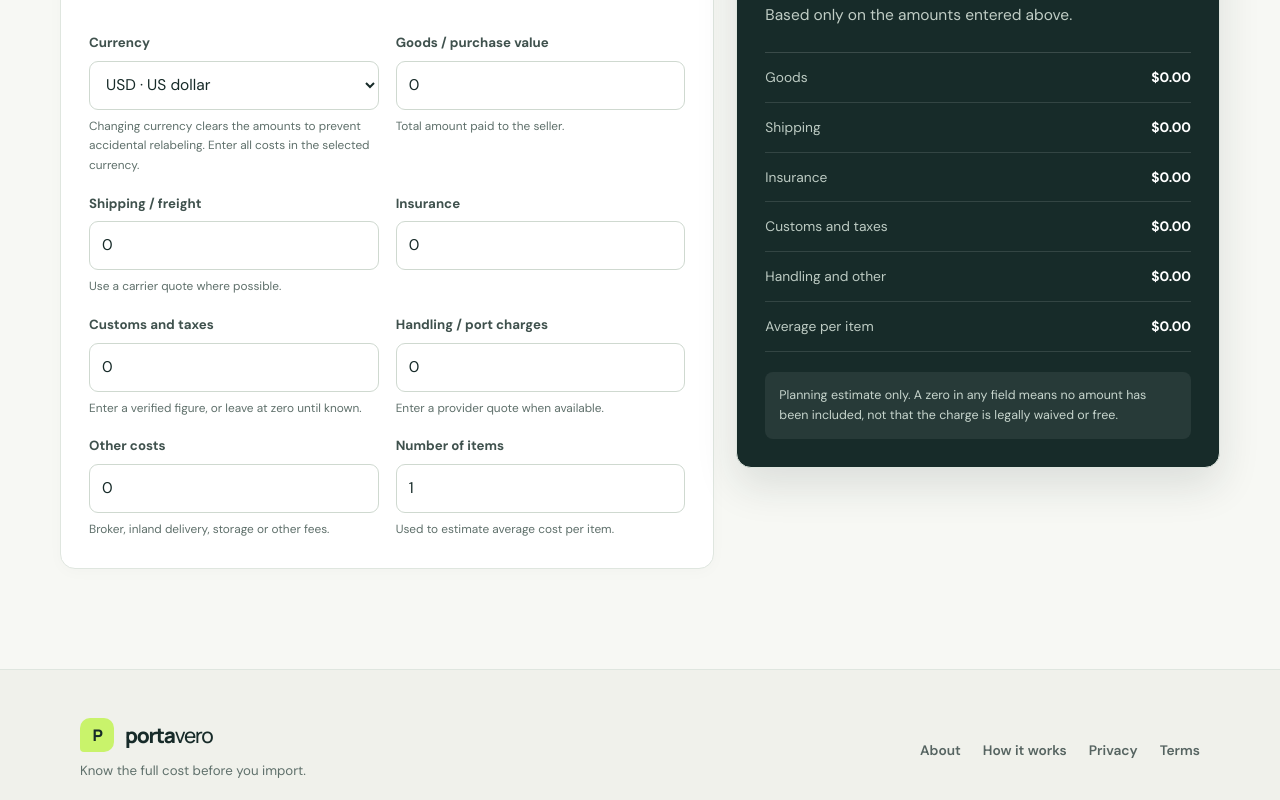
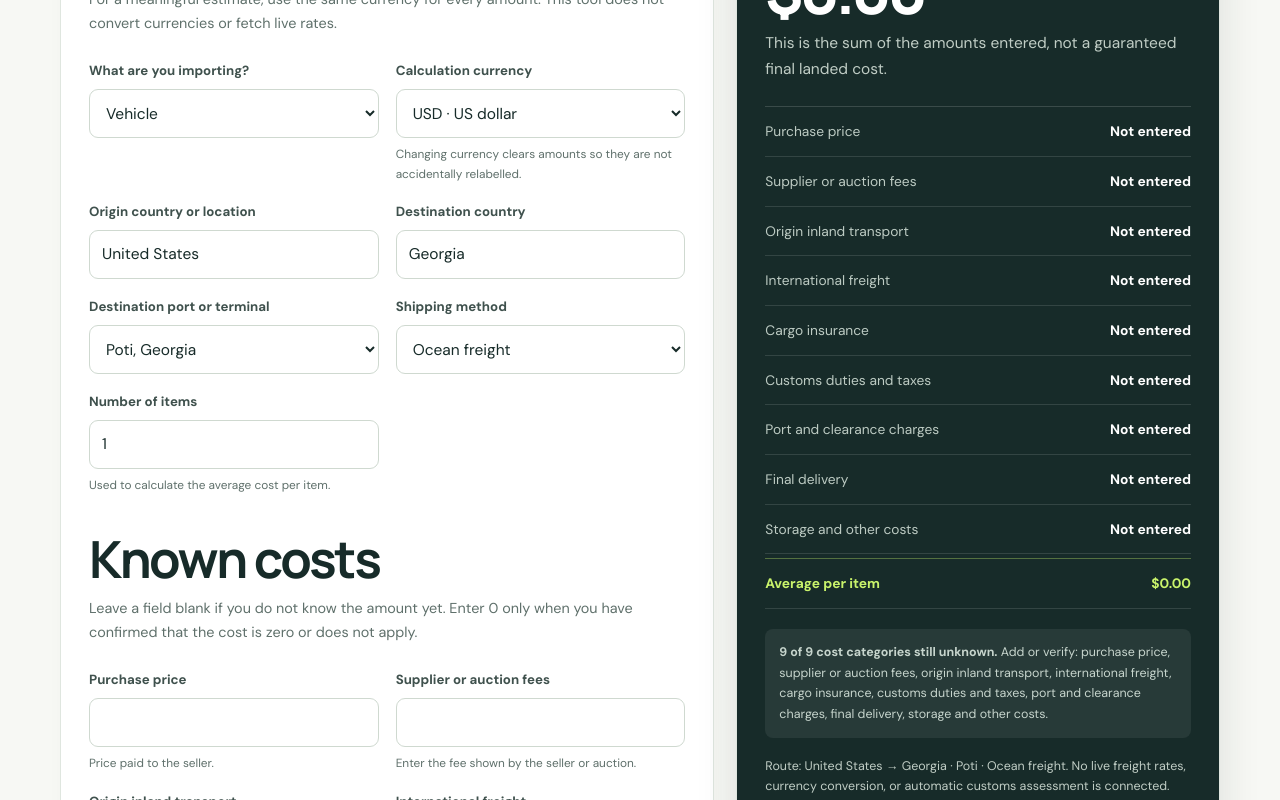
Before and after one commit to GIORGIO2032Q4E/portavero, a Next.js app: page /calculator in a window 1280 px wide. Shown: the part 720-1520 px from the top of the page. Built offline with nearby package versions, Linux system fonts and the light colour scheme; no server answers.

Commit message:
Make import calculator distinguish unknown costs

```diff
--- a/src/app/calculator/page.tsx
+++ b/src/app/calculator/page.tsx
@@ -2,98 +2,231 @@
 
 import { useMemo, useState } from "react";
 
-const money = (value: number, currency: string) =>
-  new Intl.NumberFormat("en-US", { style: "currency", currency, maximumFractionDigits: currency === "JPY" ? 0 : 2 }).format(value);
+type Currency = "USD" | "EUR" | "GBP" | "GEL" | "JPY";
+type CostKey = "purchase" | "supplier" | "inland" | "freight" | "insurance" | "customs" | "port" | "delivery" | "other";
 
-function NumberField({ id, label, value, onChange, hint, min = 0, step = "0.01" }: {
-  id: string; label: string; value: number; onChange: (value: number) => void; hint?: string; min?: number; step?: string;
+type CostValues = Record<CostKey, number | null>;
+
+const costFields: { key: CostKey; label: string; hint: string }[] = [
+  { key: "purchase", label: "Purchase price", hint: "Price paid to the seller." },
+  { key: "supplier", label: "Supplier or auction fees", hint: "Enter the fee shown by the seller or auction." },
+  { key: "inland", label: "Origin inland transport", hint: "Transport to the export port or warehouse." },
+  { key: "freight", label: "International freight", hint: "Use a carrier quote where possible." },
+  { key: "insurance", label: "Cargo insurance", hint: "Leave blank until confirmed if you do not know it." },
+  { key: "customs", label: "Customs duties and taxes", hint: "Enter a verified estimate from an official source or professional." },
+  { key: "port", label: "Port and clearance charges", hint: "Destination handling, broker and documentation fees." },
+  { key: "delivery", label: "Final delivery", hint: "Transport from the port to the final destination." },
+  { key: "other", label: "Storage and other costs", hint: "Any additional known expense." }
+];
+
+const emptyCosts: CostValues = {
+  purchase: null,
+  supplier: null,
+  inland: null,
+  freight: null,
+  insurance: null,
+  customs: null,
+  port: null,
+  delivery: null,
+  other: null
+};
+
+function money(value: number, currency: Currency) {
+  return new Intl.NumberFormat("en-US", {
+    style: "currency",
+    currency,
+    maximumFractionDigits: currency === "JPY" ? 0 : 2
+  }).format(value);
+}
+
+function NumberField({
+  id,
+  label,
+  value,
+  onChange,
+  hint
+}: {
+  id: string;
+  label: string;
+  value: number | null;
+  onChange: (value: number | null) => void;
+  hint?: string;
 }) {
   return (
     <div className="field">
       <label htmlFor={id}>{label}</label>
-      <input id={id} type="number" min={min} step={step} value={value} onChange={(event) => {
-          const parsed = Number(event.target.value);
-          onChange(Number.isFinite(parsed) ? Math.max(0, parsed) : 0);
-        }} />
+      <input
+        id={id}
+        type="number"
+        min="0"
+        step="0.01"
+        inputMode="decimal"
+        value={value ?? ""}
+        onChange={(event) => {
+          const raw = event.target.value;
+          if (raw === "") {
+            onChange(null);
+            return;
+          }
+          const parsed = Number(raw);
+          onChange(Number.isFinite(parsed) && parsed >= 0 ? parsed : null);
+        }}
+      />
       {hint && <small>{hint}</small>}
     </div>
   );
 }
 
 export default function CalculatorPage() {
-  const [currency, setCurrency] = useState("USD");
-  const [goods, setGoods] = useState(0);
-  const [shipping, setShipping] = useState(0);
-  const [insurance, setInsurance] = useState(0);
-  const [customs, setCustoms] = useState(0);
-  const [handling, setHandling] = useState(0);
-  const [other, setOther] = useState(0);
+  const [currency, setCurrency] = useState<Currency>("USD");
+  const [category, setCategory] = useState("Vehicle");
+  const [origin, setOrigin] = useState("United States");
+  const [destination, setDestination] = useState("Georgia");
+  const [destinationPort, setDestinationPort] = useState("Poti");
+  const [shippingMethod, setShippingMethod] = useState("Ocean freight");
   const [quantity, setQuantity] = useState(1);
+  const [costs, setCosts] = useState<CostValues>(emptyCosts);
 
-  const changeCurrency = (nextCurrency: string) => {
+  const result = useMemo(() => {
+    const enteredCosts = costFields.filter(({ key }) => costs[key] !== null);
+    const knownSubtotal = enteredCosts.reduce((sum, { key }) => sum + (costs[key] ?? 0), 0);
+    const unknownCosts = costFields.filter(({ key }) => costs[key] === null);
+    return {
+      knownSubtotal,
+      unknownCosts,
+      enteredCount: enteredCosts.length,
+      perItem: quantity > 0 ? knownSubtotal / quantity : knownSubtotal
+    };
+  }, [costs, quantity]);
+
+  function updateCost(key: CostKey, value: number | null) {
+    setCosts((current) => ({ ...current, [key]: value }));
+  }
+
+  function resetCalculator() {
+    setCurrency("USD");
+    setCategory("Vehicle");
+    setOrigin("United States");
+    setDestination("Georgia");
+    setDestinationPort("Poti");
+    setShippingMethod("Ocean freight");
+    setQuantity(1);
+    setCosts(emptyCosts);
+  }
+
+  function changeCurrency(nextCurrency: Currency) {
     if (nextCurrency === currency) return;
     setCurrency(nextCurrency);
-    setGoods(0);
-    setShipping(0);
-    setInsurance(0);
-    setCustoms(0);
-    setHandling(0);
-    setOther(0);
-  };
-
-  const result = useMemo(() => {
-    const subtotal = goods + shipping + insurance + customs + handling + other;
-    return { subtotal, perItem: quantity > 0 ? subtotal / quantity : subtotal };
-  }, [goods, shipping, insurance, customs, handling, other, quantity]);
+    setCosts(emptyCosts);
+  }
 
   return (
     <>
       <section className="page-hero">
         <div className="container">
-          <span className="eyebrow">Import planning tool</span>
-          <h1>See the cost beyond the price tag.</h1>
-          <p>Enter the costs you know to estimate your total import spend. Every amount is editable, and no customs rate or shipping quote is assumed to be live.</p>
+          <span className="eyebrow">Import cost calculator</span>
+          <h1>Build an import budget from real numbers.</h1>
+          <p>Add the charges you know, leave unknown costs blank, and see a transparent subtotal. Portavero does not invent freight quotes or silently count missing charges as free.</p>
         </div>
       </section>
       <section className="section">
         <div className="container tool-layout">
           <section className="panel">
-            <h2>Your shipment</h2>
-            <p className="panel-intro">Use one currency for every field. Convert amounts yourself before entering them if needed.</p>
+            <h2>Shipment details</h2>
+            <p className="panel-intro">For a meaningful estimate, use the same currency for every amount. This tool does not convert currencies or fetch live rates.</p>
             <div className="form-grid">
               <div className="field">
-                <label htmlFor="currency">Currency</label>
-                <select id="currency" value={currency} onChange={(event) => changeCurrency(event.target.value)}>
+                <label htmlFor="category">What are you importing?</label>
+                <select id="category" value={category} onChange={(event) => setCategory(event.target.value)}>
+                  <option>Vehicle</option>
+                  <option>Motorcycle</option>
+                  <option>Electronics</option>
+                  <option>Machinery</option>
+                  <option>General cargo</option>
+                  <option>Other goods</option>
+                </select>
+              </div>
+              <div className="field">
+                <label htmlFor="currency">Calculation currency</label>
+                <select id="currency" value={currency} onChange={(event) => changeCurrency(event.target.value as Currency)}>
                   <option value="USD">USD · US dollar</option>
                   <option value="EUR">EUR · Euro</option>
                   <option value="GBP">GBP · British pound</option>
                   <option value="GEL">GEL · Georgian lari</option>
                   <option value="JPY">JPY · Japanese yen</option>
                 </select>
-                <small>Changing currency clears the amounts to prevent accidental relabeling. Enter all costs in the selected currency.</small>
+                <small>Changing currency clears amounts so they are not accidentally relabelled.</small>
               </div>
-              <NumberField id="goods" label="Goods / purchase value" value={goods} onChange={setGoods} hint="Total amount paid to the seller." />
-              <NumberField id="shipping" label="Shipping / freight" value={shipping} onChange={setShipping} hint="Use a carrier quote where possible." />
-              <NumberField id="insurance" label="Insurance" value={insurance} onChange={setInsurance} />
-              <NumberField id="customs" label="Customs and taxes" value={customs} onChange={setCustoms} hint="Enter a verified figure, or leave at zero until known." />
-              <NumberField id="handling" label="Handling / port charges" value={handling} onChange={setHandling} hint="Enter a provider quote when available." />
-              <NumberField id="other" label="Other costs" value={other} onChange={setOther} hint="Broker, inland delivery, storage or other fees." />
-              <NumberField id="quantity" label="Number of items" value={quantity} onChange={(value) => setQuantity(Math.max(1, Math.round(value)))} min={1} step="1" hint="Used to estimate average cost per item." />
+              <div className="field">
+                <label htmlFor="origin">Origin country or location</label>
+                <input id="origin" value={origin} onChange={(event) => setOrigin(event.target.value)} maxLength={100} />
+              </div>
+              <div className="field">
+                <label htmlFor="destination">Destination country</label>
+                <input id="destination" value={destination} onChange={(event) => setDestination(event.target.value)} maxLength={100} />
+              </div>
+              <div className="field">
+                <label htmlFor="port">Destination port or terminal</label>
+                <select id="port" value={destinationPort} onChange={(event) => setDestinationPort(event.target.value)}>
+                  <option value="Poti">Poti, Georgia</option>
+                  <option value="Batumi">Batumi, Georgia</option>
+                  <option value="Other">Other / not selected</option>
+                </select>
+              </div>
+              <div className="field">
+                <label htmlFor="shipping-method">Shipping method</label>
+                <select id="shipping-method" value={shippingMethod} onChange={(event) => setShippingMethod(event.target.value)}>
+                  <option>Ocean freight</option>
+                  <option>Air freight</option>
+                  <option>Road transport</option>
+                  <option>Rail freight</option>
+                  <option>Not decided</option>
+                </select>
+              </div>
+              <NumberField id="quantity" label="Number of items" value={quantity} onChange={(value) => setQuantity(Math.max(1, Math.round(value ?? 1)))} hint="Used to calculate the average cost per item." />
             </div>
+            <h2 style={{ marginTop: 34 }}>Known costs</h2>
+            <p className="panel-intro">Leave a field blank if you do not know the amount yet. Enter 0 only when you have confirmed that the cost is zero or does not apply.</p>
+            <div className="form-grid">
+              {costFields.map((field) => (
+                <NumberField
+                  key={field.key}
+                  id={field.key}
+                  label={field.label}
+                  value={costs[field.key]}
+                  onChange={(value) => updateCost(field.key, value)}
+                  hint={field.hint}
+                />
+              ))}
+            </div>
+            <button type="button" className="button button-outline" onClick={resetCalculator} style={{ marginTop: 24 }}>Reset calculator</button>
           </section>
+
           <aside className="panel result-panel" aria-live="polite">
-            <span className="result-label">Estimated total</span>
-            <div className="result-total">{money(result.subtotal, currency)}</div>
-            <p>Based only on the amounts entered above.</p>
+            <span className="result-label">Known-cost subtotal</span>
+            <div className="result-total">{money(result.knownSubtotal, currency)}</div>
+            <p>This is the sum of the amounts entered, not a guaranteed final landed cost.</p>
             <div className="result-lines">
-              <div className="result-line"><span>Goods</span><strong>{money(goods, currency)}</strong></div>
-              <div className="result-line"><span>Shipping</span><strong>{money(shipping, currency)}</strong></div>
-              <div className="result-line"><span>Insurance</span><strong>{money(insurance, currency)}</strong></div>
-              <div className="result-line"><span>Customs and taxes</span><strong>{money(customs, currency)}</strong></div>
-              <div className="result-line"><span>Handling and other</span><strong>{money(handling + other, currency)}</strong></div>
-              <div className="result-line"><span>Average per item</span><strong>{money(result.perItem, currency)}</strong></div>
+              {costFields.map(({ key, label }) => (
+                <div className="result-line" key={key}>
+                  <span>{label}</span>
+                  <strong>{costs[key] === null ? "Not entered" : money(costs[key] ?? 0, currency)}</strong>
+                </div>
+              ))}
+              <div className="result-line result-line-total">
+                <span>Average per item</span>
+                <strong>{money(result.perItem, currency)}</strong>
+              </div>
             </div>
-            <div className="disclaimer">Planning estimate only. A zero in any field means no amount has been included, not that the charge is legally waived or free.</div>
+            <div className="disclaimer">
+              <strong>{result.unknownCosts.length} of {costFields.length} cost categories still unknown.</strong>
+              {result.unknownCosts.length > 0
+                ? ` Add or verify: ${result.unknownCosts.map(({ label }) => label.toLowerCase()).join(", ")}.`
+                : " All listed categories have an entered amount. Verify applicable taxes and fees with official sources before relying on the total."}
+            </div>
+            <p style={{ marginTop: 18, fontSize: ".78rem" }}>
+              Route: {origin.trim() || "Origin not specified"} → {destination.trim() || "Destination not specified"} · {destinationPort} · {shippingMethod}. No live freight rates, currency conversion, or automatic customs assessment is connected.
+            </p>
           </aside>
         </div>
       </section>
```
